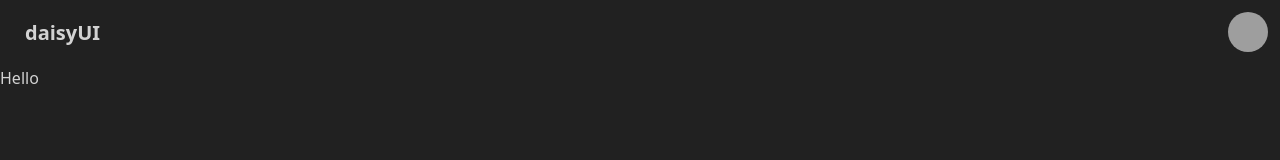
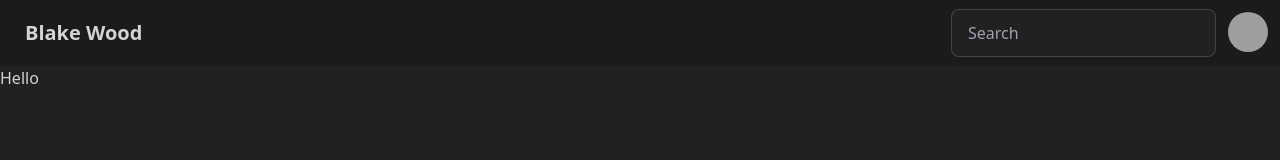
Before and after one commit to blakewood84/portfolio, a Next.js app: page / in a window 1280 px wide. Shown: the top 160 px of the page. Built offline with nearby package versions, Linux system fonts and the light colour scheme; grey boxes are pictures that could not be loaded.

Commit message:
updates to navbar

```diff
--- a/components/navbar.tsx
+++ b/components/navbar.tsx
@@ -1,10 +1,17 @@
 export default function Navbar() {
   return (
-    <div className="navbar bg-base-100">
+    <div className="navbar bg-base-300">
       <div className="flex-1">
-        <a className="btn btn-ghost normal-case text-xl">daisyUI</a>
+        <a className="btn btn-ghost normal-case text-xl">Blake Wood</a>
       </div>
       <div className="flex-none gap-2">
+        <div className="form-control">
+          <input
+            type="text"
+            placeholder="Search"
+            className="input input-bordered"
+          />
+        </div>
         <div className="dropdown dropdown-end">
           <label tabIndex={0} className="btn btn-ghost btn-circle avatar">
             <div className="w-10 rounded-full">
@@ -13,7 +20,7 @@ export default function Navbar() {
           </label>
           <ul
             tabIndex={0}
-            className="mt-3 p-2 shadow menu menu-compact dropdown-content bg-base-100 rounded-box w-52"
+            className="mt-3 p-2 shadow menu menu-compact dropdown-content bg-base-300 rounded-box w-52"
           >
             <li>
               <a className="justify-between">
```
